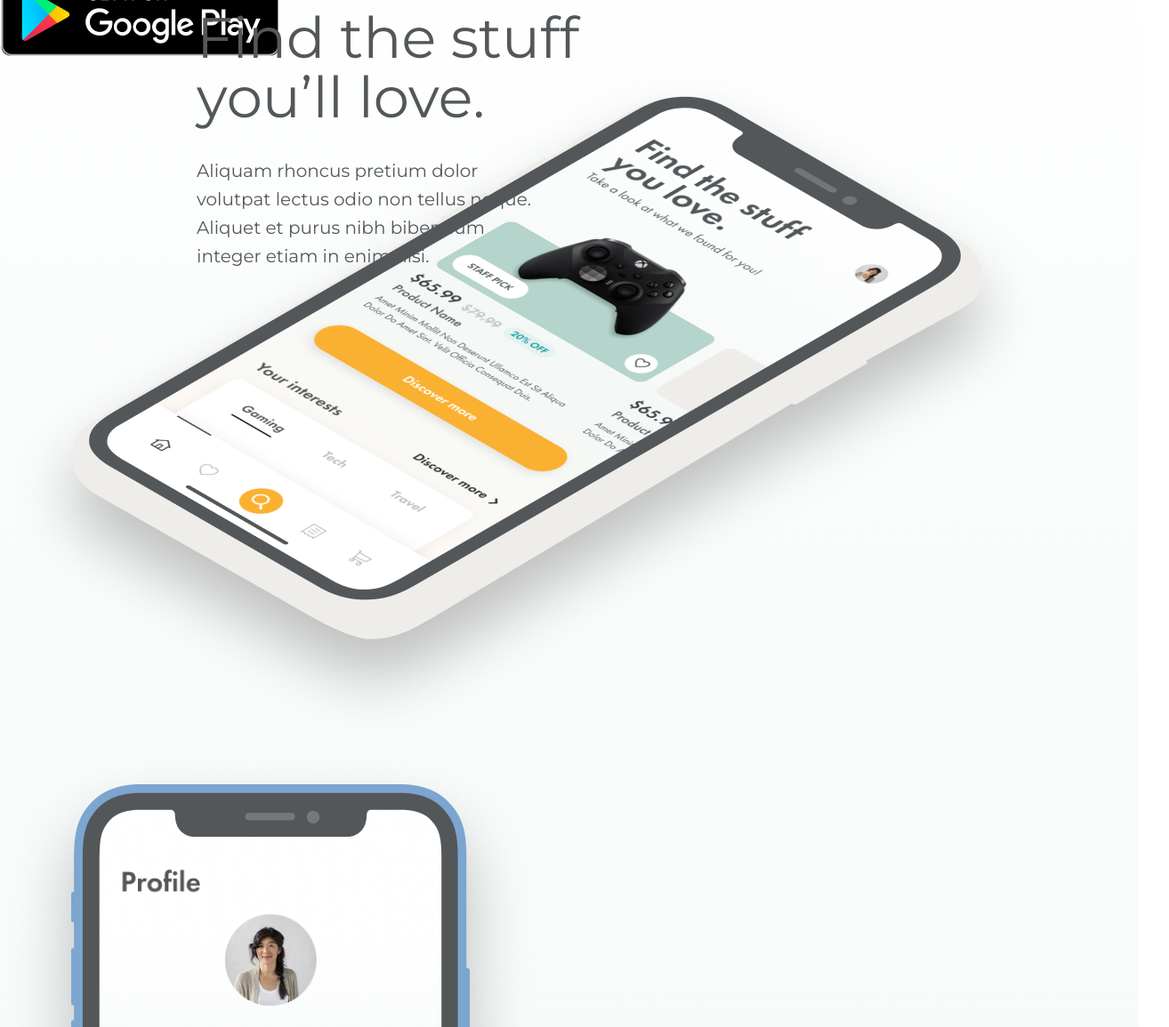
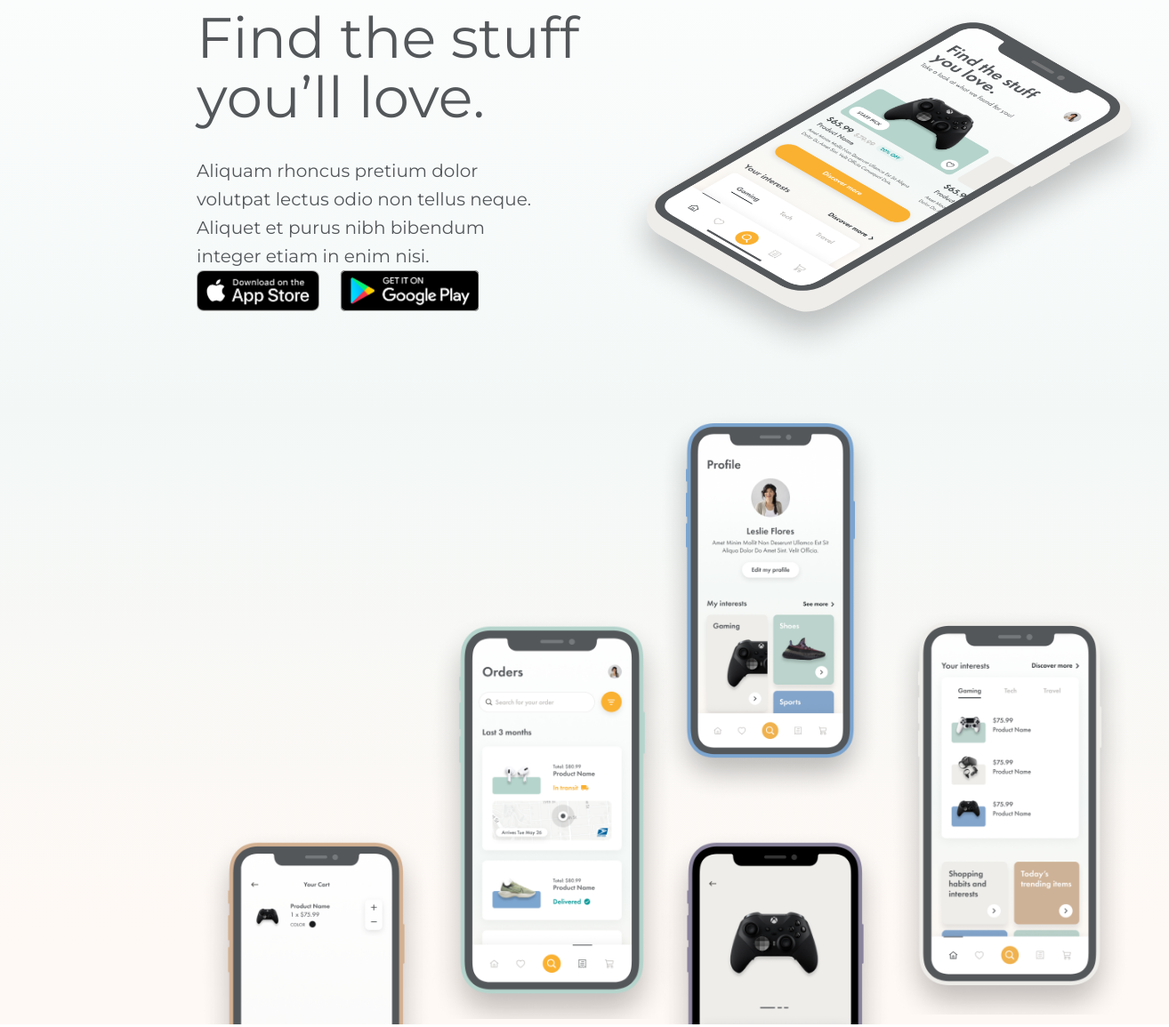
Before and after one commit to Luk1Pr0/splash-page, a plain HTML site: page index.html in a window 1280 px wide. Shown: the part 227-1382 px from the top of the page at 89% size, 1314 px wide, since content can reach past the window. Drawn offline with Linux system fonts and the light colour scheme.

Commit message:
styling completed and all elements added

```diff
--- a/index.html
+++ b/index.html
@@ -12,28 +12,30 @@
 <body>
     <div class="wrapper">
         <!-- Brand logo -->
-        <img src="./habitual-branding.png" alt="Habitual branding logo>
-        <!-- Title and text -->
+        <img src="./images/habitual-branding.png" alt="Habitual branding logo" class="brand-img">
+        <!-- Title and text container -->
         <div class=" text-container">
-        <h1 class="title">Find the stuff you’ll love.</h1>
-        <p class="text">Aliquam rhoncus pretium dolor volutpat lectus odio non tellus neque. Aliquet et purus nibh
-            bibendum integer etiam in enim nisi.</p>
-        <div class="app-store-btn">
-            <a href="https://apple.co.uk" target="_blank"><img src="./app-store.png" alt="App store icon"></a>
+            <h1 class="title">Find the stuff you’ll love.</h1>
+            <p class="text">Aliquam rhoncus pretium dolor volutpat lectus odio non tellus neque. Aliquet et purus nibh
+                bibendum integer etiam in enim nisi.</p>
         </div>
         <div class="app-store-btn">
-            <a href="https://store.google.com/" target="_blank"><img src="./google-play.png" alt="Google play icon"></a>
+            <a href="https://apple.co.uk" target="_blank"><img src="./images/app-store.png" alt="App store icon"></a>
+        </div>
+        <div class="google-play-btn">
+            <a href="https://store.google.com/" target="_blank"><img src="./images/google-play.png"
+                    alt="Google play icon"></a>
         </div>
         <!-- Main image -->
         <div class="main-image-container">
-            <img src="./iphone.png" alt="iPhone image">
+            <img src="./images/iphone.png" alt="iPhone image">
         </div>
         <!-- Images -->
-        <img src="./profile.png" alt="Profile image" class="profile-image">
-        <img src="./product.png" alt="Product image" class="product-image">
-        <img src="./orders.png" alt="Orders image" class="orders-image">
-        <img src="./cart.png" alt="Cart image" class="cart-image">
-        <img src="./home.png" alt="Home image" class="home-image">
+        <img src="./images/profile.png" alt="Profile image" class="profile-image">
+        <img src="./images/product.png" alt="Product image" class="product-image">
+        <img src="./images/orders.png" alt="Orders image" class="orders-image">
+        <img src="./images/cart.png" alt="Cart image" class="cart-image">
+        <img src="./images/home.png" alt="Home image" class="home-image">
     </div>
     <!-- Script -->
     <script src="script.js"></script>
--- a/style.css
+++ b/style.css
@@ -22,7 +22,15 @@ body {
 .wrapper {
     position: relative;
     width: 1440px;
-    min-height: 100vh;
+    height: 1379px;
+}
+
+.brand-img {
+    position: absolute;
+    width: 193px;
+    height: 47.64px;
+    left: 221px;
+    top: 50.25px;
 }
 
 .title {
@@ -50,3 +58,81 @@ body {
     line-height: 32px;
     /* or 160% */
 }
+
+.app-store-btn {
+    position: absolute;
+    width: 138.44px;
+    height: 46.28px;
+    left: 221px;
+    top: 531px;
+}
+
+.app-store-btn img {
+    width: 138.44px;
+    height: 46.28px;
+}
+
+.google-play-btn {
+    position: absolute;
+    width: 156.19px;
+    height: 46.28px;
+    left: 381.81px;
+    top: 531px;
+}
+
+.google-play-btn img {
+    width: 156.19px;
+    height: 46.28px;
+}
+
+.main-image-container {
+    position: absolute;
+    width: 535.72px;
+    height: 309.27px;
+    left: 683.28px;
+    top: 229.73px;
+}
+
+.main-image-container img {
+    height: 411.15px;
+}
+
+.profile-image {
+    position: absolute;
+    height: 444px;
+    left: 737px;
+    right: 479px;
+    top: 686px;
+}
+
+.product-image {
+    position: absolute;
+    height: 222px;
+    left: 737px;
+    right: 479px;
+    top: 1157px;
+}
+
+.orders-image {
+    position: absolute;
+    height: 460px;
+    left: 479px;
+    right: 737px;
+    top: 913px;
+}
+
+.cart-image {
+    position: absolute;
+    height: 222px;
+    left: 221px;
+    right: 995px;
+    top: 1157px;
+}
+
+.home-image {
+    position: absolute;
+    height: 460px;
+    left: 995px;
+    right: 221px;
+    top: 908px;
+}
```
Also changed, not shown: images/Logo.png (renamed from Logo.png), images/app-store.png (renamed from app-store.png), images/cart.png (renamed from cart.png), images/google-play.png (renamed from google-play.png), images/habitual-branding.png (renamed from habitual-branding.png), images/home.png (renamed from home.png), images/iphone.png (renamed from iphone.png), images/orders.png (renamed from orders.png), images/product.png (renamed from product.png), images/profile.png (renamed from profile.png).
